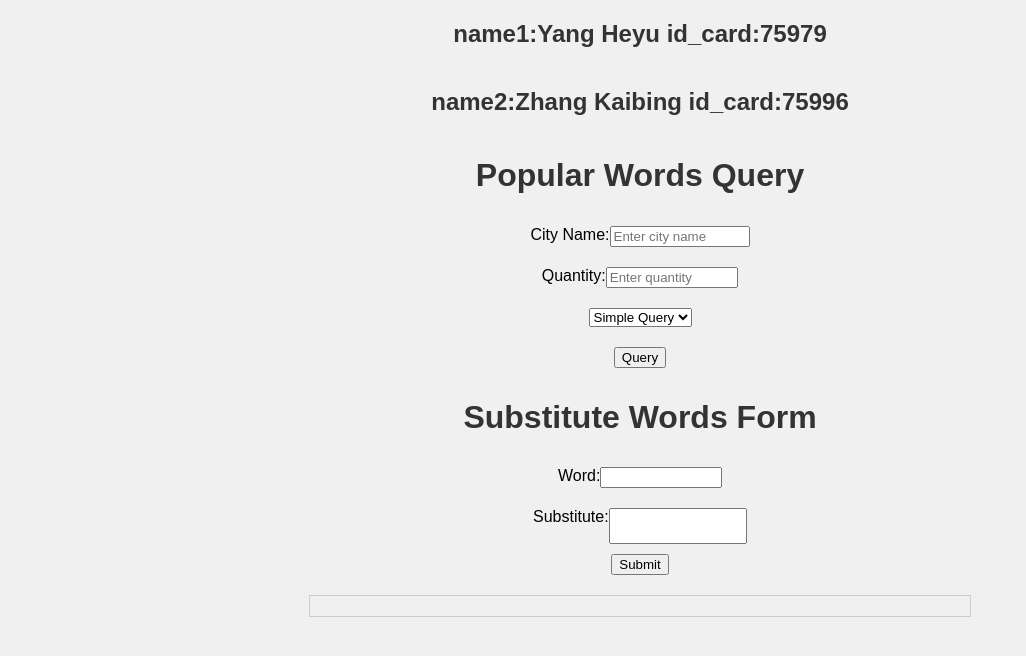
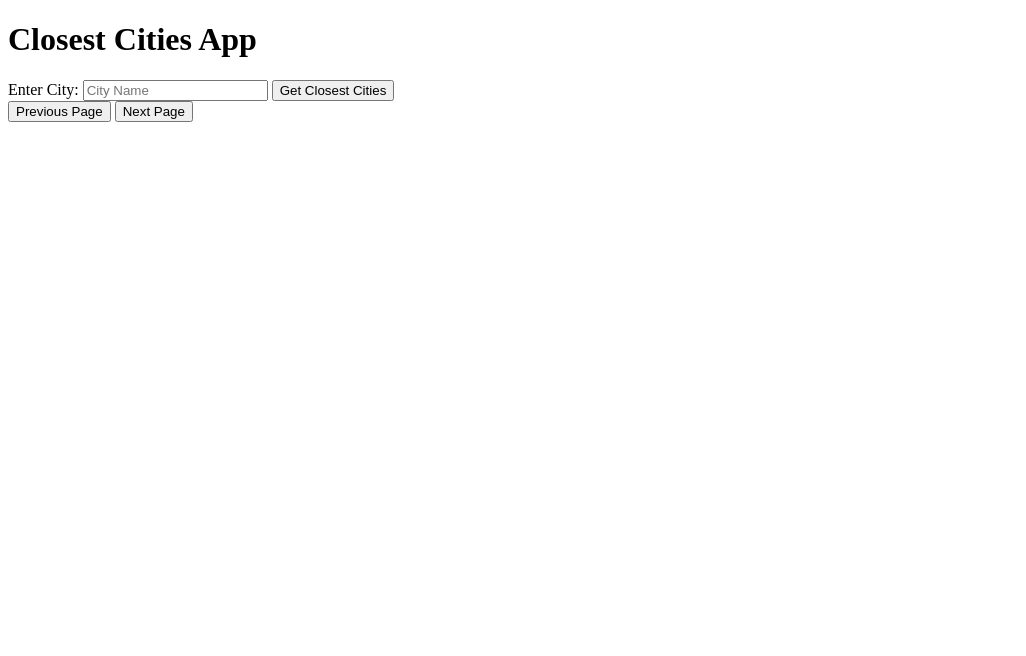
Before and after one commit to IGLatte/assignment1, a Flask app: page /index in a window 1280 px wide. Shown: the top 656 px of the page, without its empty margins (0-1026 px from the left). Run offline with Flask 3, Linux system fonts and the light colour scheme; parts of the project's set-up code (start-up, migrations or seed data) failed here and were passed over.

Commit message:
Update index.html

```diff
--- a/templates/index.html
+++ b/templates/index.html
@@ -3,117 +3,107 @@
 <head>
     <meta charset="UTF-8">
     <meta name="viewport" content="width=device-width, initial-scale=1.0">
-    <title>Popular Words Query</title>
+    <title>Closest Cities App</title>
     <style>
-       body {
-           font-family: Arial, sans-serif;
-           margin: 0;
-           padding: 0;
-           background-color: #f0f0f0;
-           display: flex;
-           flex-direction: column;
-           align-items: center;
-       }
-       h1, h2 {
-           color: #333;
-       }
-       .input-group, button, select {
-           margin: 10px 0;
-       }
-       .input-group {
-           display: flex;
-           justify-content: center;
-       }
-       .input-group input{
-           width: 50%;
-       }
-       #result {
-           margin-top: 20px;
-           border: 1px solid #ccc;
-           padding: 10px;
-           width: 50%;
-           word-break: break-all;
-       }
+        table {
+            border-collapse: collapse;
+            width: 100%;
+            margin-top: 10px;
+        }
 
-       form {
-           display: flex;
-           flex-direction: column;
-           align-items: center;
-       }
+        th, td {
+            border: 1px solid #dddddd;
+            text-align: left;
+            padding: 8px;
+        }
+
+        th {
+            background-color: #f2f2f2;
+        }
     </style>
 </head>
 <body>
-    <h2>name1:Yang Heyu id_card:75979</h2>
-    <h2>name2:Zhang Kaibing id_card:75996</h2>
-    <h1>Popular Words Query</h1>
-    <div class="input-group">
-        <label for="cityInput">City Name:</label>
-        <input type="text" id="cityInput" placeholder="Enter city name">
-    </div>
-    <div class="input-group">
-        <label for="quantityInput">Quantity:</label>
-        <input type="number" id="quantityInput" placeholder="Enter quantity">
+
+    <h1>Closest Cities App</h1>
+
+    <label for="cityInput">Enter City:</label>
+    <input type="text" id="cityInput" placeholder="City Name">
+
+    <button onclick="getClosestCities()">Get Closest Cities</button>
+
+    <div id="result"></div>
+    <div id="pagination">
+        <button onclick="prevPage()">Previous Page</button>
+        <button onclick="nextPage()">Next Page</button>
     </div>
 
-    <select id="queryType">
-      <option value="simple_query">Simple Query</option>
-      <option value="population">Population</option>
-    </select>
-    <button onclick="queryPopularWords()">Query</button>
+    <script>
+        let currentPage = 0;
 
+        function getClosestCities() {
+            const cityInput = document.getElementById('cityInput');
+            const cityName = cityInput.value;
 
-    <h1>Substitute Words Form</h1>
+            // Replace with the URL of your RESTful API
+            const apiUrl = `http://127.0.0.1:5000/stat/closest_cities?city=${encodeURIComponent(cityName)}&page=${currentPage}&page_size=50`;
 
-    <form id="substituteForm">
-        <div class="input-group">
-            <label for="word">Word:</label><br>
-            <input type="text" id="word" name="word"><br>
-        </div>
-        <div class="input-group">
-            <label for="substitute">Substitute:</label><br>
-            <input type="text" id="substitute" name="substitute"><br><br>
-        </div>
-        <input type="submit" value="Submit">
-    </form>
+            fetch(apiUrl)
+                .then(response => response.json())
+                .then(data => {
+                    displayResult(data);
+                })
+                .catch(error => {
+                    console.error('Error fetching data:', error);
+                });
+        }
 
-    <div id="result"></div>
+        function displayResult(data) {
+            const resultDiv = document.getElementById('result');
+            resultDiv.innerHTML = '';
 
-    <script>
-        async function queryPopularWords() {
-            const cityName = document.getElementById('cityInput').value;
-            const quantity = document.getElementById('quantityInput').value;
-            const isPop = document.getElementById('queryType').value;
+            if (data.error) {
+                resultDiv.innerHTML = `<p>Error: ${data.error}</p >`;
+            } else {
+                resultDiv.innerHTML = `
+                    <p>Response Time: ${data.response_time_ms} ms</p>
+                    <h2>Closest Cities:</h2>
+                    <table>
+                        <tr>
+                            <th>City Name</th>
+                            <th>Latitude</th>
+                            <th>Longitude</th>
+                            <th>Distance</th>
+                        </tr>
+                        ${data.closest_cities.map(city => `
+                            <tr>
+                                <td>${city.city}</td>
+                                <td>${city.lat}</td>
+                                <td>${city.lng}</td>
+                                <td>${city.distance} km</td>
+                            </tr>`).join('')}
+                    </table>
+                `;
+            }
+            // Enable or disable pagination buttons based on data
+            const prevButton = document.getElementById('prevButton');
+            const nextButton = document.getElementById('nextButton');
 
-            try {
-                const response = await fetch(`/popular_words?city=${cityName}&limit=${quantity}&pop=${isPop}`);
-                const data = await response.json();
+            prevButton.disabled = currentPage === 0;
+            nextButton.disabled = data.closest_cities.length < 50;
+        }
 
-                // Update the 'result' div with the response
-                document.getElementById('result').innerHTML = JSON.stringify(data, null, 2);
-            } catch (error) {
-                console.error('Error fetching popular words:', error);
+        function prevPage() {
+            if (currentPage > 0) {
+                currentPage--;
+                getClosestCities();
             }
         }
 
-        document.getElementById('substituteForm').addEventListener('submit', function(event) {
-          event.preventDefault();
+        function nextPage() {
+            currentPage++;
+            getClosestCities();
+        }
 
-          let word = document.getElementById('word').value;
-          let substitute = document.getElementById('substitute').value;
-          let url = 'https://yhy2.azurewebsites.net/substitute_words';
-          let data = { "word": word, "substitute": substitute };
-
-          fetch(url, {
-            method: 'POST',
-            body: JSON.stringify(data),
-            headers:{
-              'Content-Type': 'application/json'
-            }
-          }).then(res => res.json())
-          .then(response => document.getElementById('result').textContent = 'Success: ' + JSON.stringify(response))
-          .catch(error => document.getElementById('result').textContent = 'Error: ' + error);
-        });
     </script>
-
 </body>
 </html>
```
